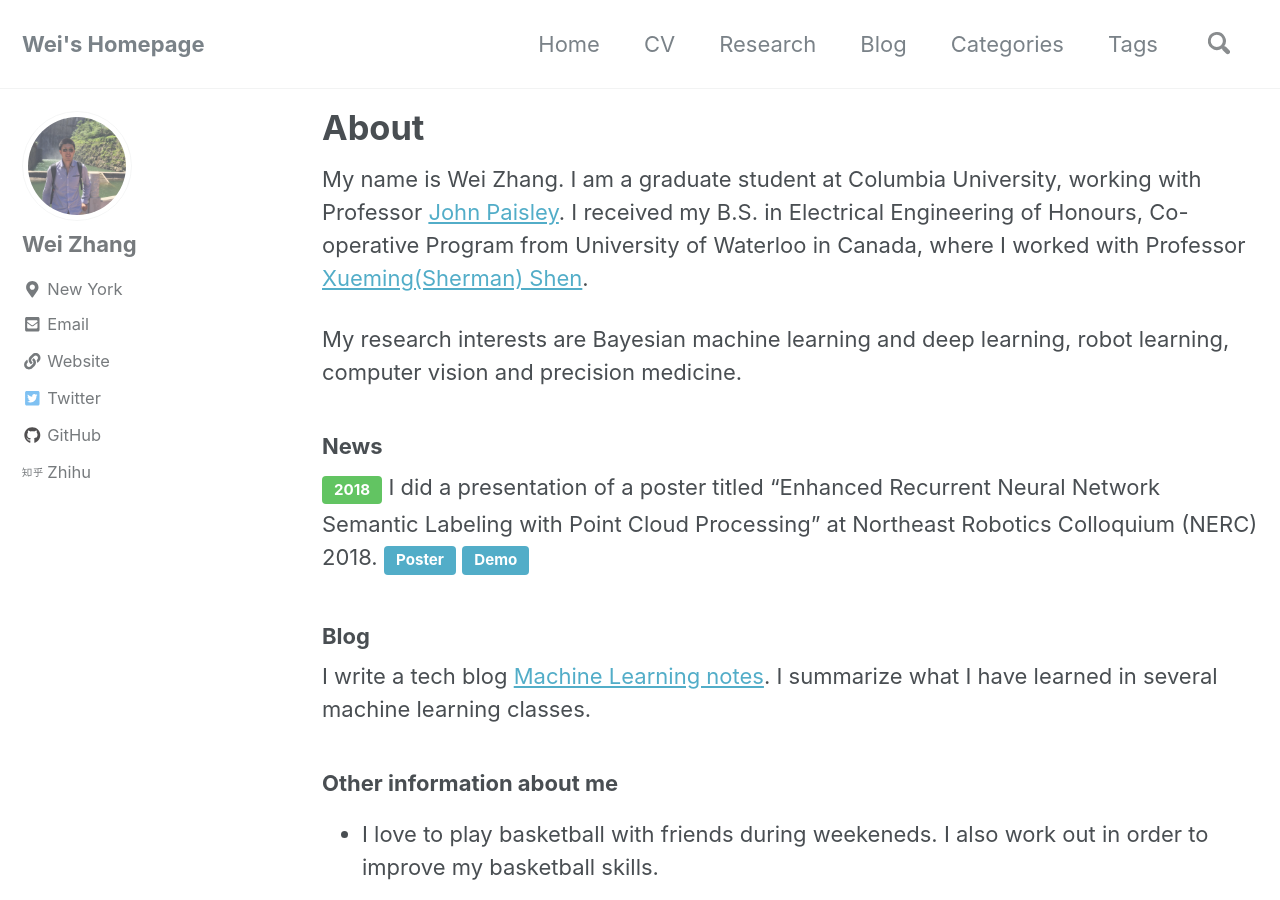
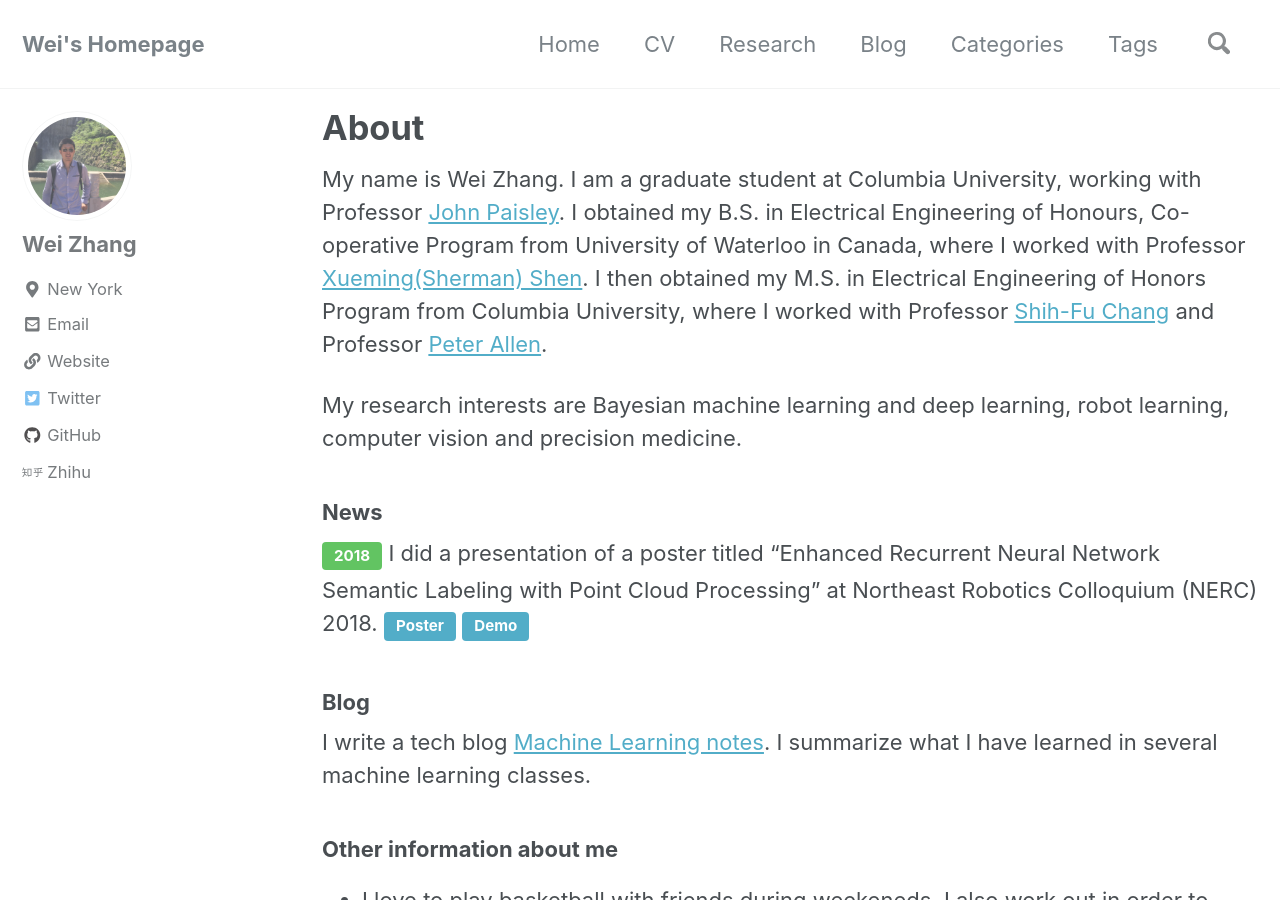
Before and after one commit to Wei2624/Wei2624.github.io, a Jekyll site: the page built from _pages/index.md, in a window 1280 px wide and 900 px high. Built offline with Jekyll 4.4.1, drawn with Linux system fonts in a browser that asks for light colours; nearby versions of some CDN libraries; comment, search, counter and statistics services are not loaded.

Commit message:
mod index

```diff
--- a/_pages/index.md
+++ b/_pages/index.md
@@ -6,7 +6,7 @@ classes: wide
 permalink: /
 ---
 
-My name is Wei Zhang. I am a graduate student at Columbia University, working with Professor [John Paisley](http://www.columbia.edu/~jwp2128/). I received my B.S. in Electrical Engineering of Honours, Co-operative Program from University of Waterloo in Canada, where I worked with Professor [Xueming(Sherman) Shen](http://bbcr.uwaterloo.ca/~xshen/).
+My name is Wei Zhang. I am a graduate student at Columbia University, working with Professor [John Paisley](http://www.columbia.edu/~jwp2128/). I obtained my B.S. in Electrical Engineering of Honours, Co-operative Program from University of Waterloo in Canada, where I worked with Professor [Xueming(Sherman) Shen](http://bbcr.uwaterloo.ca/~xshen/). I then obtained my M.S. in Electrical Engineering of Honors Program from Columbia University, where I worked with Professor [Shih-Fu Chang](http://www.ee.columbia.edu/~sfchang/) and Professor [Peter Allen](https://www.cs.columbia.edu/~allen/).
 
 My research interests are Bayesian machine learning and deep learning, robot learning, computer vision and precision medicine.
 
```
